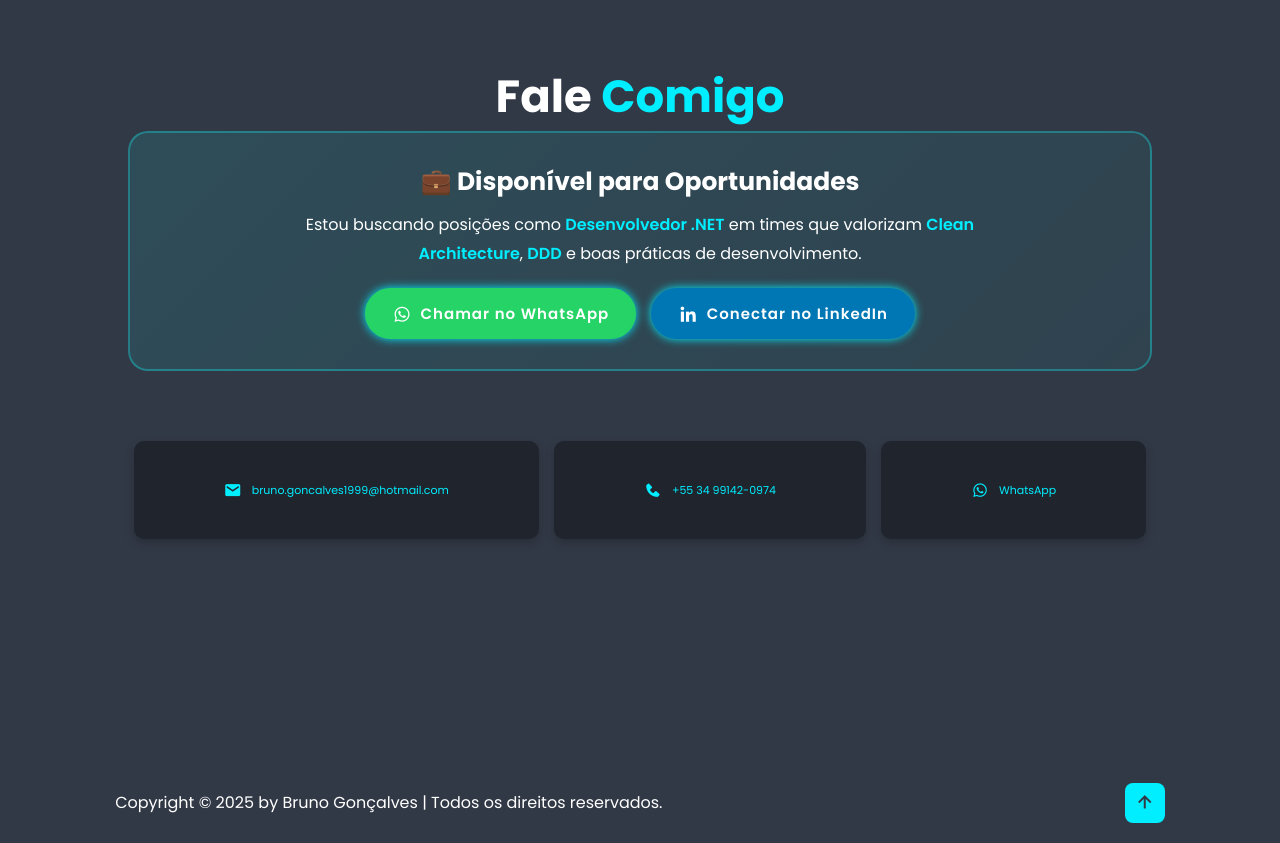
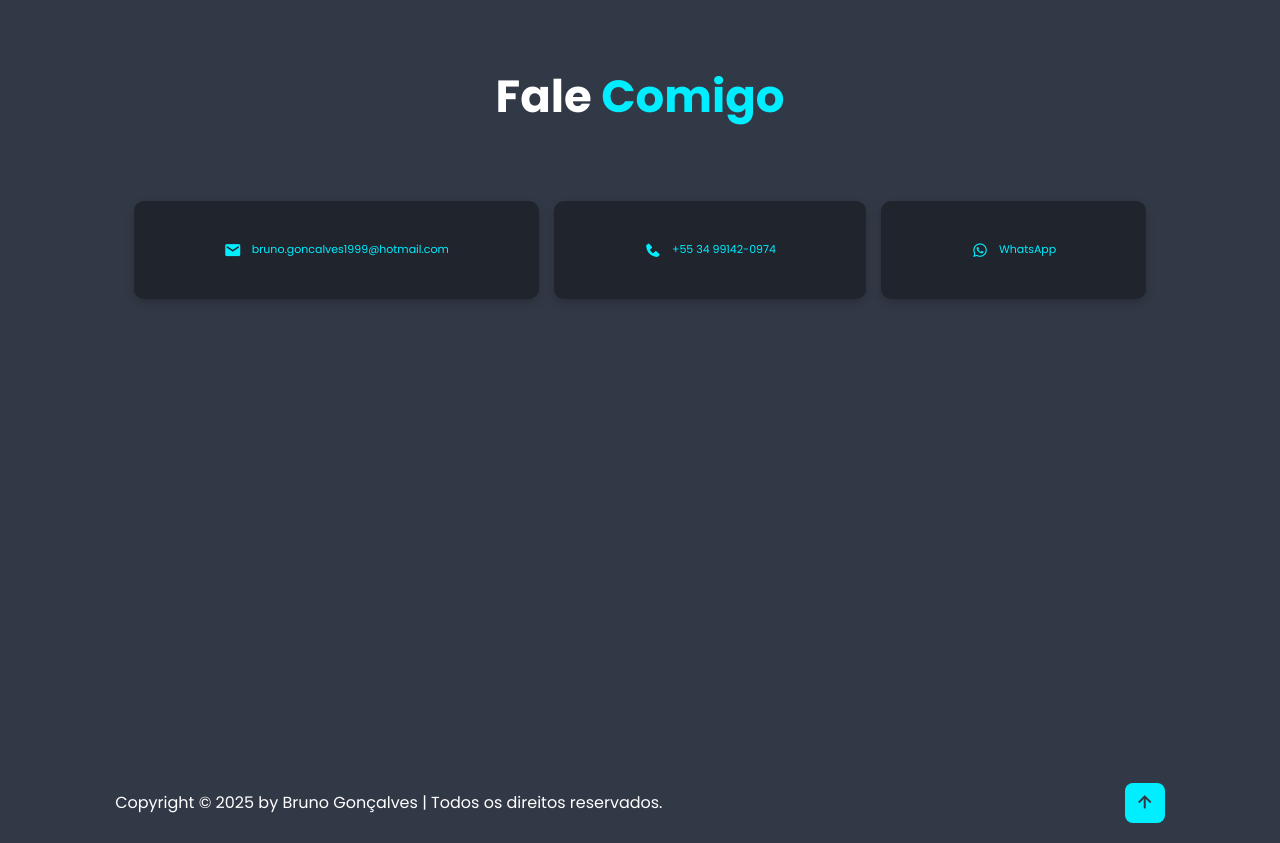
Before and after one commit to brunogoncalves99/devbrunogoncalves, a plain HTML site: page index.html in a window 1280 px wide. Shown: the part 8460-9303 px from the top of the page. Drawn offline with nearby package versions, Linux system fonts and the light colour scheme.

Commit message:
Final melhoria

```diff
--- a/index.html
+++ b/index.html
@@ -6,7 +6,7 @@
     <meta name="viewport" content="width=device-width, initial-scale=1.0">
 
     <title>Bruno Gonçalves | Desenvolvedor .NET</title>
-    <meta name="description" content="Bruno Gonçalves - Desenvolvedor .NET com 4 anos de experiência, especializado em Clean Architecture, DDD e Microserviços. Portfólio com projetos completos em C#, SQL Server e arquiteturas modernas. Disponível para oportunidades.">
+    <meta name="description" content="Bruno Gonçalves - Desenvolvedor .NET com 5 anos de experiência, especializado em Clean Architecture, DDD e Microserviços. Portfólio com projetos completos em C#, SQL Server e arquiteturas modernas.">
     <meta name="keywords" content="desenvolvedor .net, clean architecture, ddd, C#, sql server, asp.net core, Bruno Gonçalves, backend developer, rio de janeiro rj, desenvolvedor backend, microservices">
     <meta name="author" content="Bruno Gonçalves">
 
@@ -745,28 +745,6 @@
     <section class="contact" id="contact">
       <h2 class="heading">Fale <span>Comigo</span></h2>
 
-      <div class="cta-hero">
-        <div class="cta-content">
-            <h3>💼 Disponível para Oportunidades</h3>
-            <p>Estou buscando posições como <strong>Desenvolvedor .NET</strong> em times que valorizam
-            <strong>Clean Architecture</strong>, <strong>DDD</strong> e boas práticas de desenvolvimento.</p>
-            <div class="cta-buttons">
-                <a href="https://wa.me/5534991420974?text=Olá%20Bruno,%20vi%20seu%20portfólio%20e%20gostaria%20de%20conversar%20sobre%20uma%20oportunidade%20de%20trabalho!"
-                   class="btn btn-whatsapp"
-                   target="_blank">
-                    <i class='bx bxl-whatsapp'></i>
-                    Chamar no WhatsApp
-                </a>
-                <a href="https://www.linkedin.com/in/brunogoncalveslemos"
-                   class="btn btn-linkedin"
-                   target="_blank">
-                    <i class='bx bxl-linkedin'></i>
-                    Conectar no LinkedIn
-                </a>
-            </div>
-        </div>
-      </div>
-
       <div class="contact-container">
         <div class="contact-box">
           <a href="mailto:bruno.goncalves1999@hotmail.com" class="contact-link" target="_blank">
--- a/src/css/style.css
+++ b/src/css/style.css
@@ -1419,7 +1419,6 @@ color: var(--main-color);
     font-weight: 500;
 }
 
-/* ========== MELHORIA 3: ARQUITETURA DOS PROJETOS ========== */
 .project-architecture {
     margin: 1.5rem 0;
     padding: 1.5rem;
@@ -1459,95 +1458,6 @@ color: var(--main-color);
 .project-architecture li strong {
     color: var(--main-color);
     font-weight: 600;
-}
-
-/* ========== MELHORIA 4: CTA HERO NO CONTATO ========== */
-.cta-hero {
-    background: linear-gradient(135deg, rgba(14, 255, 255, 0.1), rgba(14, 255, 255, 0.05));
-    border: 2px solid rgba(14, 255, 255, 0.3);
-    border-radius: 2rem;
-    padding: 3rem;
-    margin-bottom: 4rem;
-    text-align: center;
-    animation: fadeInUp 0.8s ease-out;
-}
-
-.cta-content h3 {
-    font-size: 2.5rem;
-    color: var(--text-color);
-    margin-bottom: 1rem;
-}
-
-.cta-content p {
-    font-size: 1.6rem;
-    color: var(--text-color);
-    line-height: 1.8;
-    max-width: 700px;
-    margin: 0 auto 2rem;
-}
-
-.cta-content p strong {
-    color: var(--main-color);
-    font-weight: 600;
-}
-
-.cta-buttons {
-    display: flex;
-    justify-content: center;
-    gap: 1.5rem;
-    flex-wrap: wrap;
-}
-
-.btn-whatsapp {
-    background: #25D366;
-    color: #fff;
-    padding: 1.2rem 2.5rem;
-    border-radius: 3rem;
-    font-size: 1.5rem;
-    font-weight: 600;
-    display: inline-flex;
-    align-items: center;
-    gap: 0.75rem;
-    transition: all 0.3s ease;
-    border: 2px solid #25D366;
-    text-decoration: none;
-}
-
-.btn-whatsapp:hover {
-    background: #128C7E;
-    border-color: #128C7E;
-    transform: translateY(-3px);
-    box-shadow: 0 10px 25px rgba(37, 211, 102, 0.3);
-}
-
-.btn-whatsapp i {
-    font-size: 2rem;
-}
-
-.btn-linkedin {
-    background: #0077B5;
-    color: #fff;
-    padding: 1.2rem 2.5rem;
-    border-radius: 3rem;
-    font-size: 1.5rem;
-    font-weight: 600;
-    display: inline-flex;
-    align-items: center;
-    gap: 0.75rem;
-    transition: all 0.3s ease;
-    border: 2px solid #0077B5;
-    text-decoration: none;
-}
-
-.btn-linkedin:hover {
-    background: #005885;
-    border-color: #005885;
-    transform: translateY(-3px);
-    box-shadow: 0 10px 25px rgba(0, 119, 181, 0.3);
-}
-
-.btn-linkedin i {
-    font-size: 2rem;
 }
 
 /* ========== ANIMAÇÕES ========== */
```
